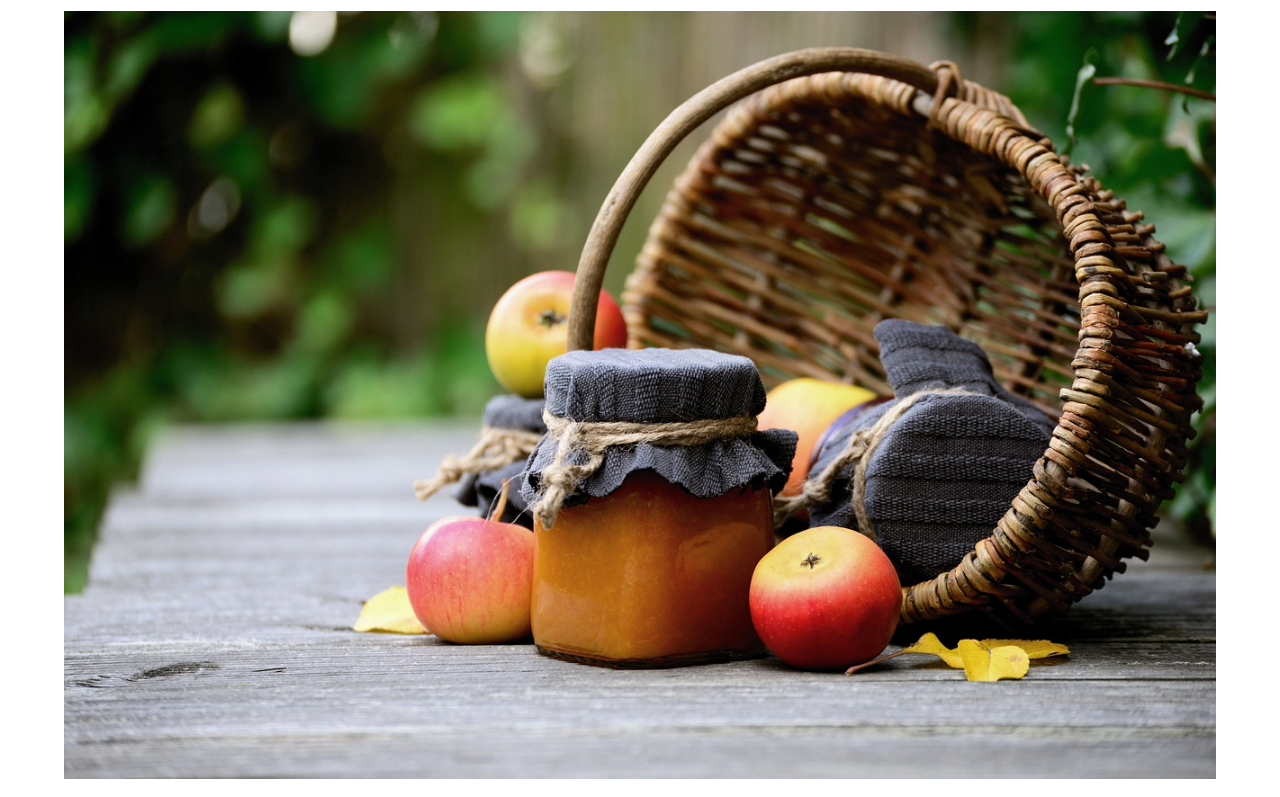
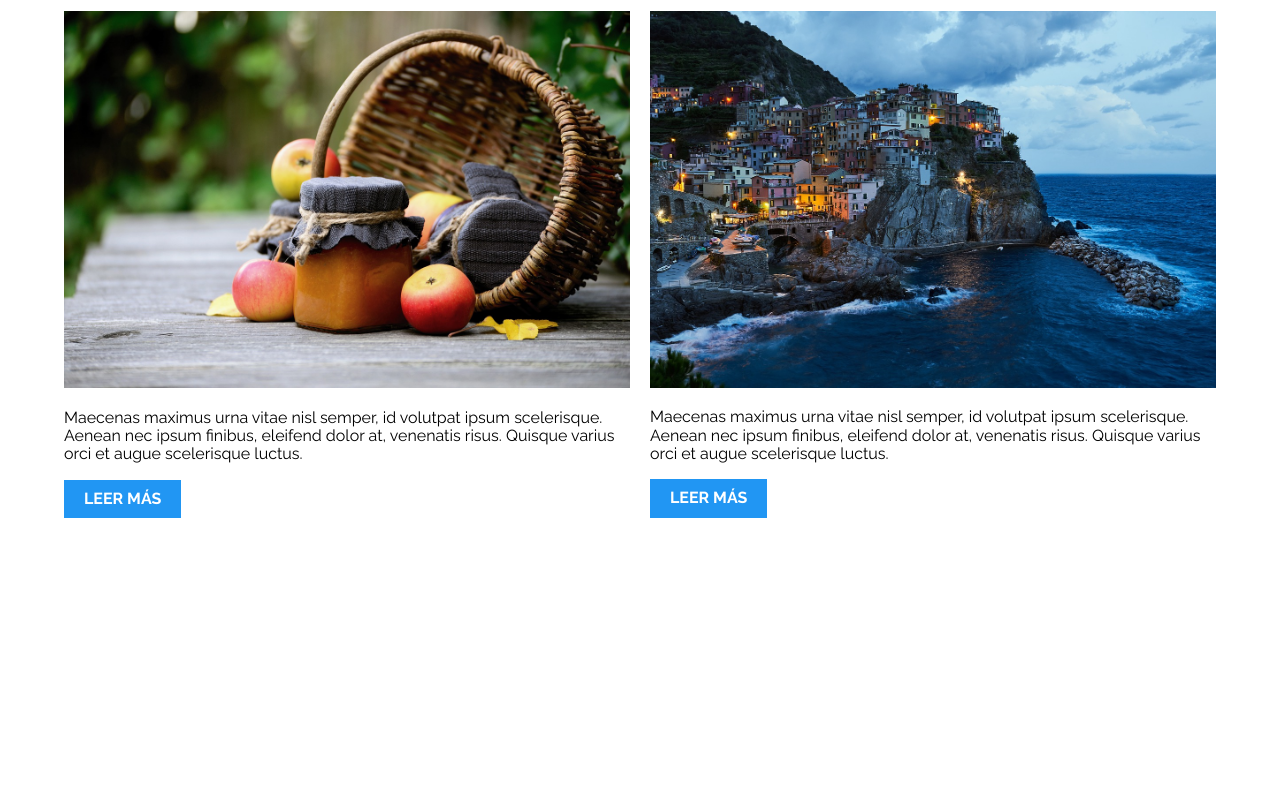
Before and after one commit to Martogramer/psychic-robot, a plain HTML site: page PatronesRWD/01-2columnas_iguales_css_grid/index.html in a window 1280 px wide. Shown: the part 89-886 px from the top of the page. After the commit the page ends 800 px from the top, so only its background shows below. Drawn offline with nearby package versions, Linux system fonts and the light colour scheme.

Commit message:
css patrones modified

```diff
--- a/PatronesRWD/01-2columnas_iguales_css_grid/css/styles.css
+++ b/PatronesRWD/01-2columnas_iguales_css_grid/css/styles.css
@@ -28,6 +28,8 @@ h1 {
     margin: 0 auto;
 }
 
+
+
 .entrada-blog a {
     display: inline-block;
     background-color: #2196F3;
--- a/PatronesRWD/01-2columnas_iguales_css_grid/index.html
+++ b/PatronesRWD/01-2columnas_iguales_css_grid/index.html
@@ -12,7 +12,7 @@
 
 <body>
 
-    <div class="contenedor">
+    <div class="contenedor dos-columnas">
         <article class="entrada-blog">
             <h1>Titulo Entrada Blog</h1>
             <img src="img/imagen1.jpg">
```
